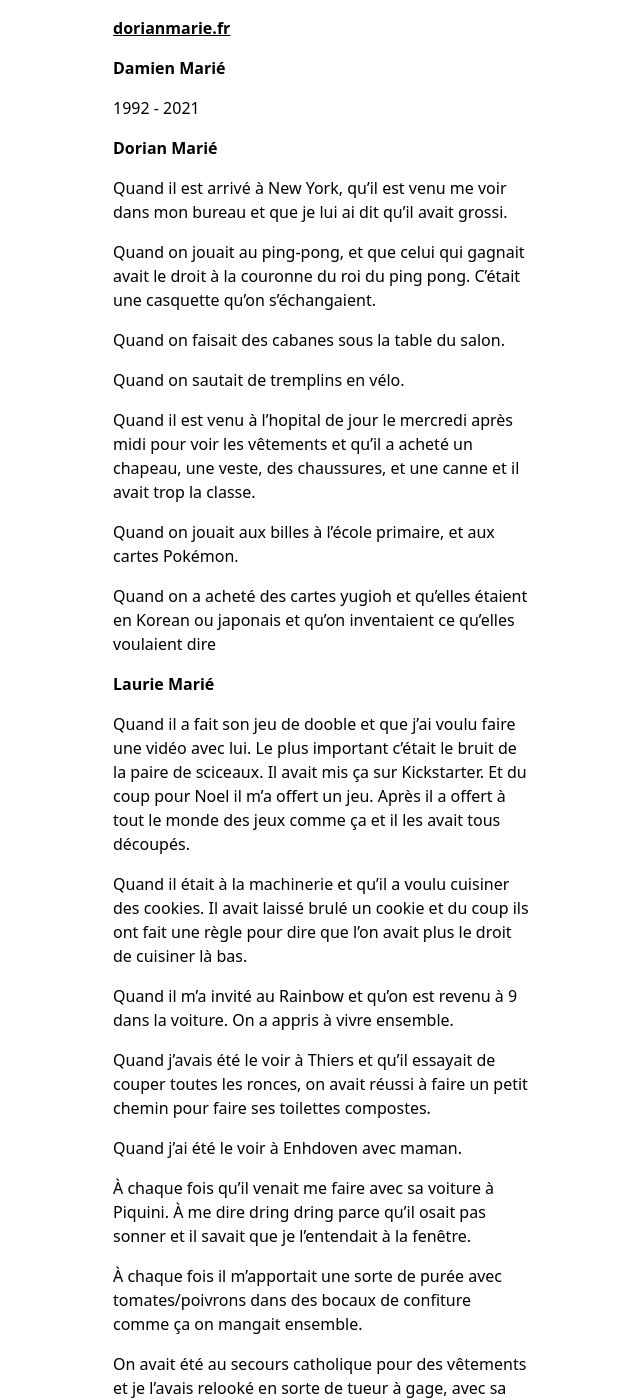
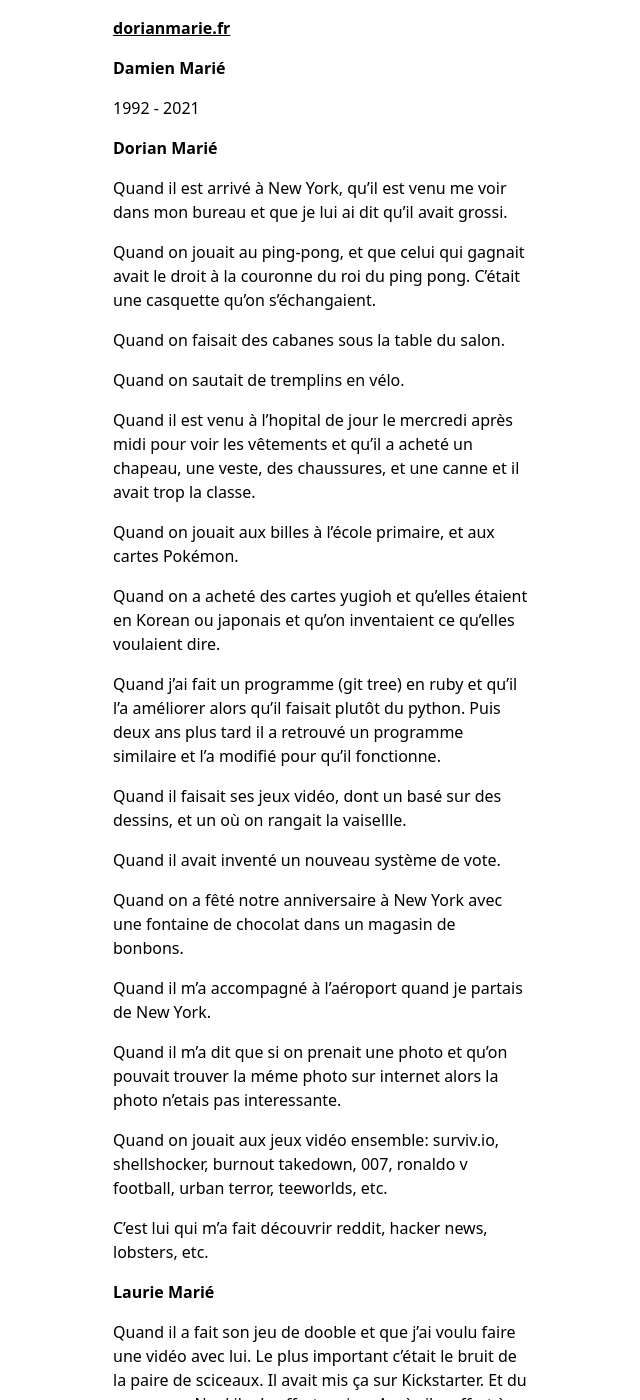
Before and after one commit to dorianmariefr/dorianmarie.fr-old, a Jekyll site: the page built from damien.md, in a window 1280 px wide and 1400 px high. Shown: the whole window, without its empty margins (319-959 px from the left). Built offline with Jekyll 4.4.1, drawn with Linux system fonts in a browser that asks for light colours; our own code applies the rules of GitHub Pages for plain Markdown files.

Commit message:
more souvenirs

```diff
--- a/damien.md
+++ b/damien.md
@@ -19,7 +19,23 @@ Quand il est venu à l'hopital de jour le mercredi après midi pour voir les vê
 
 Quand on jouait aux billes à l'école primaire, et aux cartes Pokémon.
 
-Quand on a acheté des cartes yugioh et qu’elles étaient en Korean ou japonais et qu’on inventaient ce qu’elles voulaient dire
+Quand on a acheté des cartes yugioh et qu’elles étaient en Korean ou japonais et qu’on inventaient ce qu’elles voulaient dire.
+
+Quand j'ai fait un programme (git tree) en ruby et qu'il l'a améliorer alors qu'il faisait plutôt du python. Puis deux ans plus tard il a retrouvé un programme similaire et l'a modifié pour qu'il fonctionne.
+
+Quand il faisait ses jeux vidéo, dont un basé sur des dessins, et un où on rangait la vaisellle.
+
+Quand il avait inventé un nouveau système de vote.
+
+Quand on a fêté notre anniversaire à New York avec une fontaine de chocolat dans un magasin de bonbons.
+
+Quand il m'a accompagné à l'aéroport quand je partais de New York.
+
+Quand il m'a dit que si on prenait une photo et qu'on pouvait trouver la méme photo sur internet alors la photo n'etais pas interessante.
+
+Quand on jouait aux jeux vidéo ensemble: surviv.io, shellshocker, burnout takedown, 007, ronaldo v football, urban terror, teeworlds, etc.
+
+C'est lui qui m'a fait découvrir reddit, hacker news, lobsters, etc.
 
 # Laurie Marié
 
```
